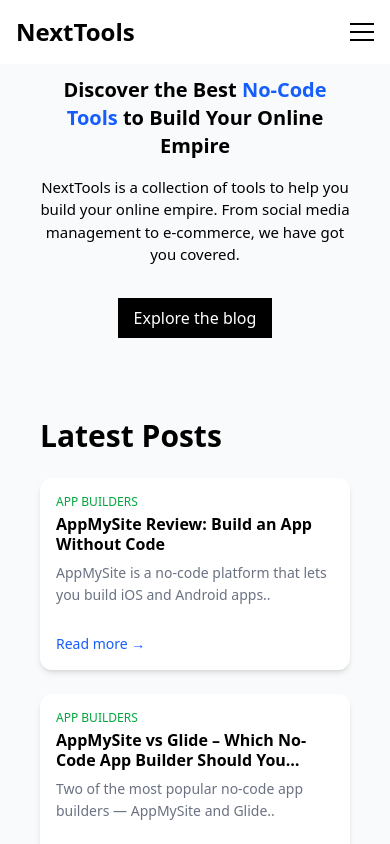
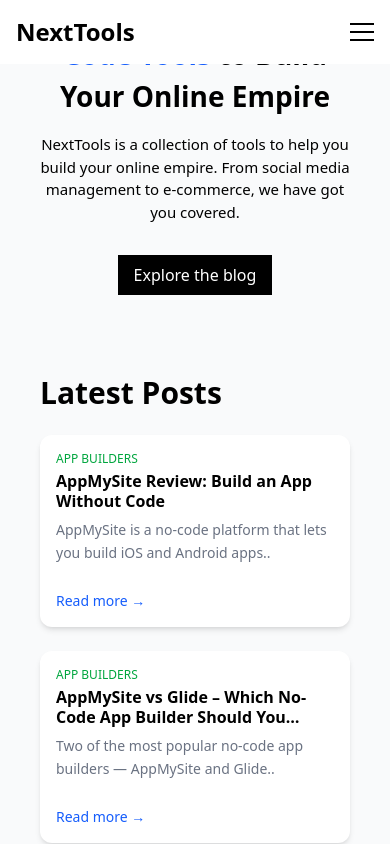
Before and after one commit to gr1shq/nexttools, a Next.js app: page / in a window 390 px wide. Shown: the top 844 px of the page. Built offline with nearby package versions, Linux system fonts and the light colour scheme.

Commit message:
Update hero section

```diff
--- a/app/(sections)/Hero.tsx
+++ b/app/(sections)/Hero.tsx
@@ -2,8 +2,8 @@
 
 const Hero = () => {
   return (
-    <main className="flex flex-col items-center justify-end h-[40vh] sm:h-[30vh] w-full text-center xl:px-30 lg:px-20 md:px-15 px-10 ">
-        <h2 className="text-xl sm:text-2xl font-bold md:text-4xl ">Discover the Best <span className="text-blue-600">No-Code Tools</span> to Build Your Online Empire</h2>
+    <main className="flex flex-col items-center justify-end h-[60vh] min-[250px]:h-[50vh] min-[290px]:h-[40vh] min-[330px]:h-[35vh] sm:h-[30vh] w-full text-center xl:px-30 lg:px-20 md:px-15 px-10 ">
+        <h2 className="text-[28px] font-bold md:text-4xl">Discover the Best <span className="text-blue-600">No-Code Tools</span> to Build Your Online Empire</h2>
         <p className="mt-4 md:text-lg text-[15px]">NextTools is a collection of tools to help you build your online empire. From social media management to e-commerce, we have got you covered.</p>
         <Link href={"/blog"}>
         <button className="px-4 py-2 mt-8 text-white bg-black hover:bg-gray-800">Explore the blog</button>
```
